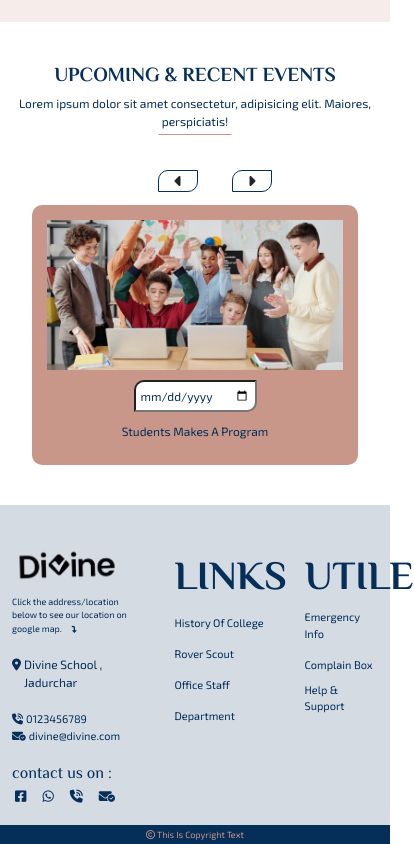
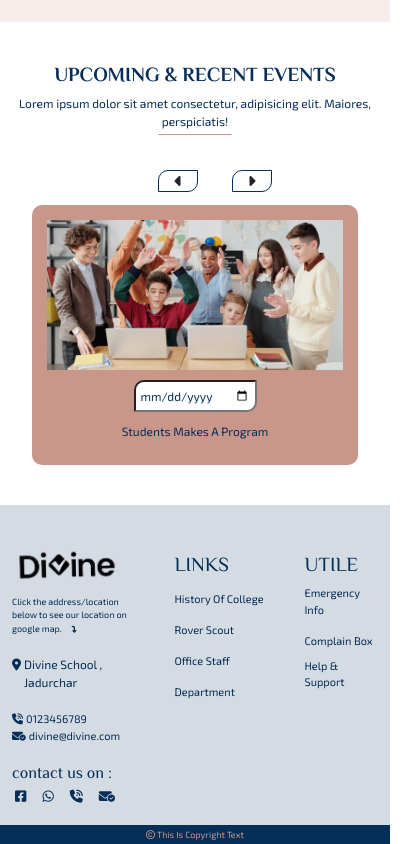
Before and after one commit to mdshakhawat-H/Edu..., a plain HTML site: page index.html in a window 390 px wide. Shown: the part 2162-3006 px from the top of the page, 414 px wide, since content can reach past the window. Drawn offline with Linux system fonts and the light colour scheme.

Commit message:
Foot Head Edit

```diff
--- a/css/responsive.css
+++ b/css/responsive.css
@@ -295,6 +295,10 @@
     #footer .foot_head {
         margin-top: 7px;
     }
+    #footer .foot_head h2 {
+        font-weight: 500;
+        font-size: 20px;
+    }
     #footer .foot_lst {
         margin-top: 9px;
     }
```
